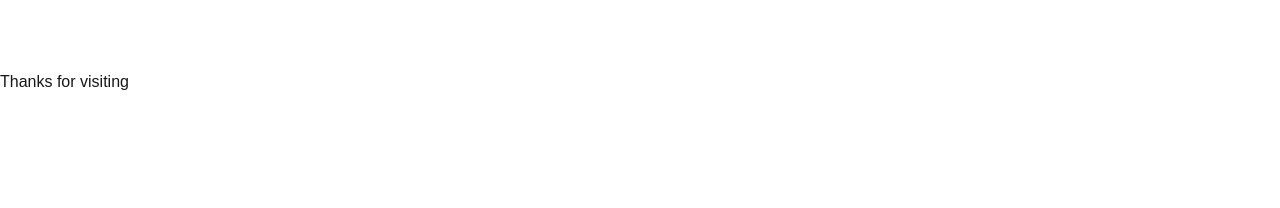
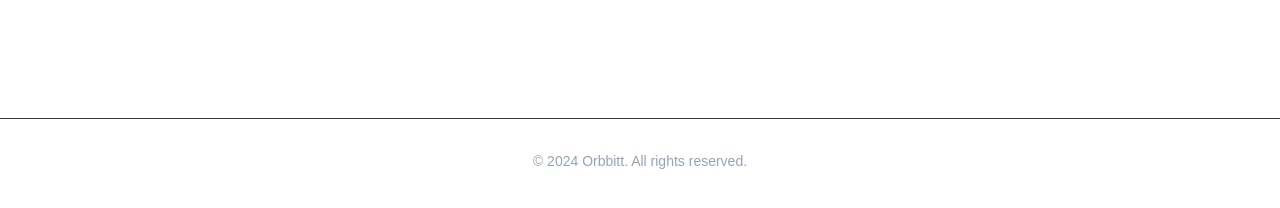
Before and after one commit to ceoatcodesphere/orbbitt, a Next.js app: page / in a window 1280 px wide. Shown: the part 1146-1354 px from the top of the page. Before the commit the page ends 1240 px from the top, so only its background shows below. Built offline with nearby package versions, Linux system fonts and the light colour scheme.

Commit message:
Update site-footer.tsx

```diff
--- a/src/components/site-footer.tsx
+++ b/src/components/site-footer.tsx
@@ -1,15 +1,28 @@
 import React from "react";
 
-function SiteFooter() {
-  return (
-    <footer className=" py-12">
-      <div className="border-t border-slate-800 pt-8 flex flex-col items-center">
-        <p className="text-sm text-slate-400 text-center">
-         Thanks for visiting
-        </p>
-      </div>
-    </footer>
-  );
-}
+const SiteFooter = () => (
+  <footer style={{ padding: "3rem 0" }}>
+    <div
+      style={{
+        borderTop: "1px solid #2d3748",
+        paddingTop: "2rem",
+        display: "flex",
+        flexDirection: "column",
+        alignItems: "center",
+      }}
+    >
+      <p
+        style={{
+          fontSize: "0.875rem",
+          color: "#94a3b8",
+          textAlign: "center",
+          margin: 0,
+        }}
+      >
+        © 2024 Orbbitt. All rights reserved.
+      </p>
+    </div>
+  </footer>
+);
 
 export default SiteFooter;
```
